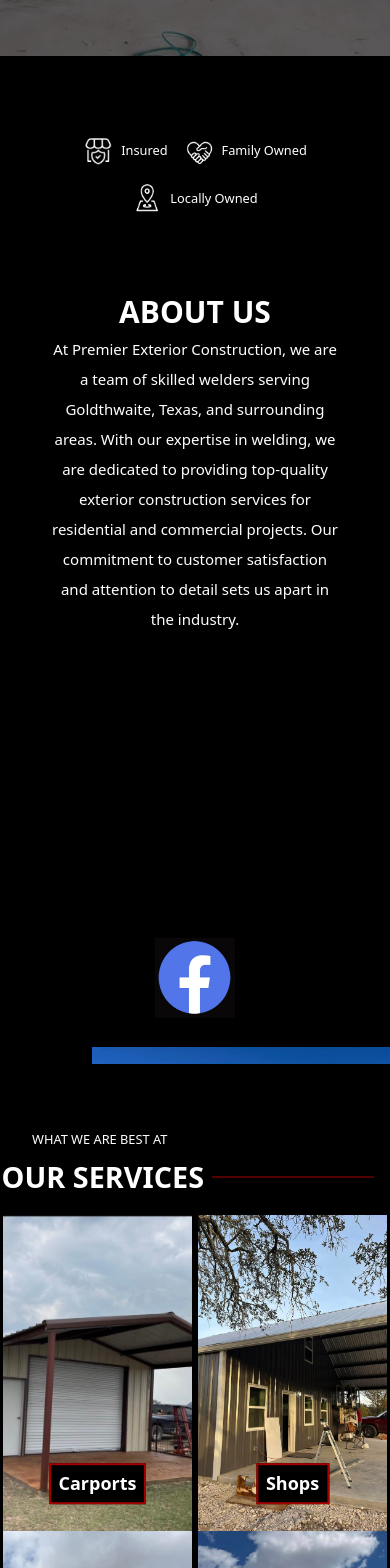
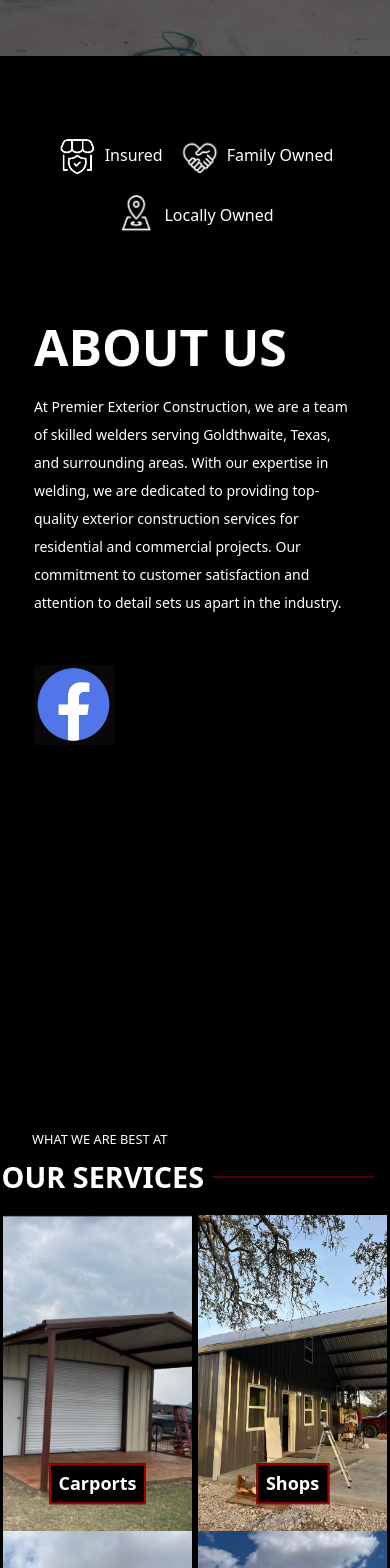
Before and after one commit to nicoleables/Premier-Exterior-Contruction, a React (Vite) app: page / in a window 390 px wide. Shown: the part 788-2356 px from the top of the page. Built offline with nearby package versions, Linux system fonts and the light colour scheme.

Commit message:
Updated about.css

```diff
--- a/src/styles/about.css
+++ b/src/styles/about.css
@@ -6,11 +6,9 @@
   overflow: hidden;
   padding: 2rem;
   box-sizing: border-box;
-  height: auto;
-  margin-top: 4rem; /* Adjust height as needed to make the section taller */
+  margin: 4rem 0; /* Combined margin-top and margin-bottom */
   align-items: center; /* Center content horizontally */
   text-align: center; /* Center text content */
-  margin-bottom: 4rem;
 }
 
 .about-symbols {
@@ -28,7 +26,6 @@
   align-items: center;
   justify-content: center; /* Center content within the item */
   margin: 0 1rem; /* Use margin for spacing */
-  width: auto; /* Adjust width as needed */
   text-align: center;
 }
 
@@ -55,7 +52,6 @@
   flex-direction: column;
   justify-content: flex-start;
   width: 30%; /* Adjust width as needed */
-  height: 100%; /* Make content fill the height */
   text-align: left; /* Align text to the left */
 }
 
@@ -77,7 +73,6 @@
 }
 
 .about-pic {
-  top: 2rem;
   justify-content: flex-end;
   align-items: center;
   width: 50%; /* Ensure the image stays on the right */
@@ -94,6 +89,7 @@
   transform: scale(1.1);
 }
 
+/* Media Queries */
 @media (max-width: 768px) {
   .about-symbols {
     flex-wrap: wrap; /* Allow wrapping on smaller screens */
@@ -105,78 +101,10 @@
 }
 
 @media (max-width: 480px) {
-  .about-symbols {
-    flex-direction: row; /* Ensure horizontal alignment */
-    justify-content: center; /* Center symbols horizontally */
-    align-items: center; /* Center symbols vertically */
-  }
-
-  .symbol-item {
-    margin: 0.5rem; /* Adjust margin for smaller screens */
-    width: auto; /* Ensure width is responsive */
-  }
-
-  .symbol-text {
-    font-size: 0.8rem; /* Adjust font size for smaller screens */
-  }
-
-  .symbol-image {
-    width: 30px; /* Adjust image size for smaller screens */
-  }
-
   .content-container {
     flex-direction: column; /* Stack text and image vertically */
     align-items: center; /* Center content horizontally */
-    width: 100%;
   }
 
   .about-content {
-    width: 90%; /* Adjust width for responsiveness */
-    max-width: 480px; /* Prevent overflow */
-    text-align: center; /* Center text */
-  }
-
-  .about-content h1 {
-    font-size: 30px;
-    width: 90%; /* Use percentage for responsive width */
-    text-align: center;
-    max-width: 350px;
-    margin: 0 auto; /* Center the element */
-  }
-
-  .about-content p {
-    text-align: center;
-    margin: 0 auto;
-    font-size: 15px;
-    width: 90%; /* Use percentage for responsive width */
-    max-width: 340px;
-    margin-bottom: 2rem;
-  }
-
-  .aboutpic {
-    margin-top: 5rem; /* Further reduce top margin */
-    height: auto;
-    width: 150%; /* Use percentage for responsive width */
-    max-width: 700px; /* Add max-width to prevent overflow */
-    padding: 0.5rem; /* Adjust padding */
-    margin-bottom: -1rem; /* Further reduce bottom margin */
-    margin: 0 auto; /* Center the image */
-    object-fit: cover; /* Maintain image aspect ratio */
-    margin-left: -18%
-  }
-
-  .about-pic {
-    text-align: center;
-    margin-top: 0.5rem; /* Further reduce top margin */
-    height: auto; /* Adjust height for responsiveness */
-    font-size: 14px;
-    padding: 0.5rem 1rem;
-  }
-
-  .aboutfacebooklogo {
-    margin: -42rem auto; /* Further reduce space between elements */
-    position: relative;
-    margin-top: -3rem; /* Move up the Facebook logo further */
-
-  }
-}
+    width: 90%; /*
```
